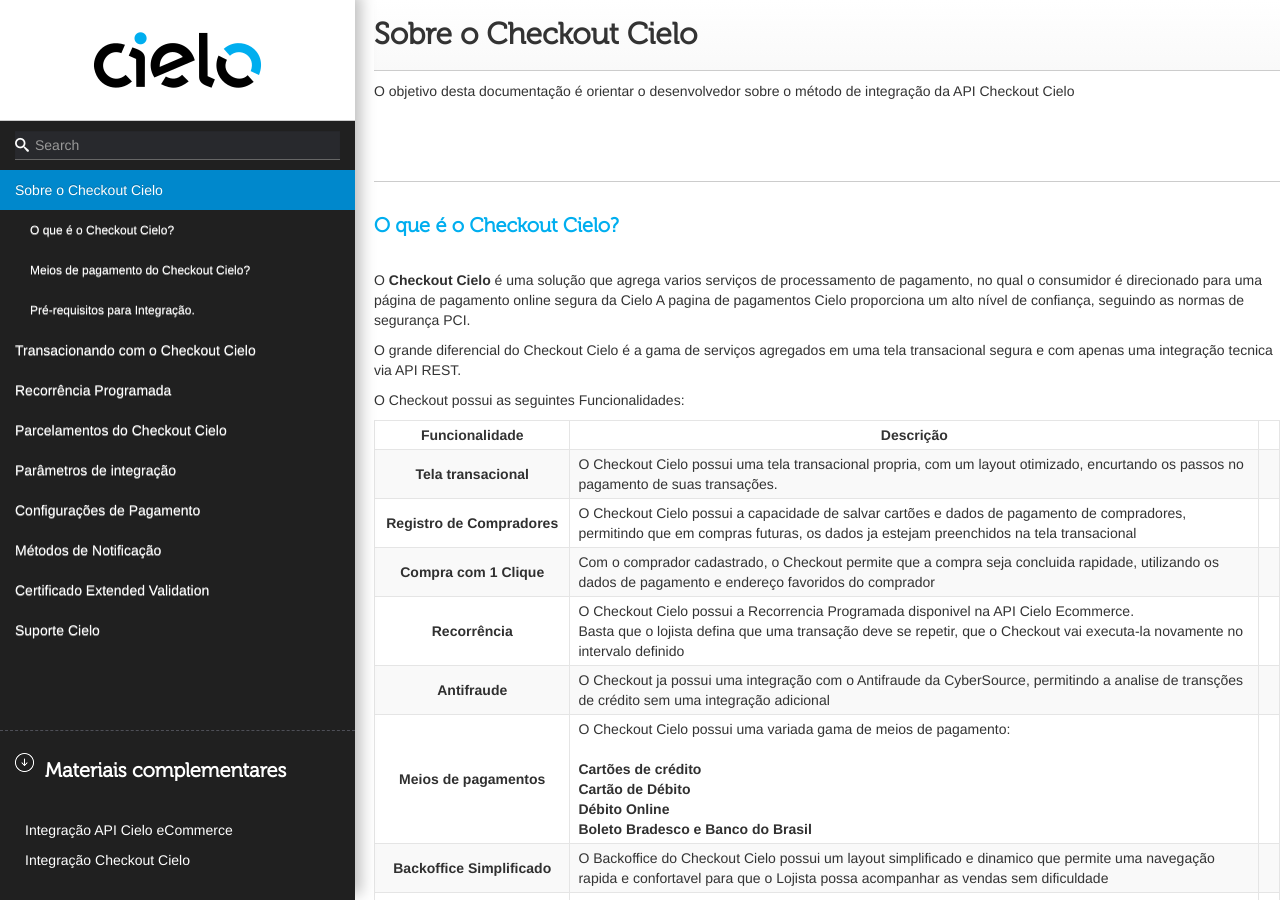
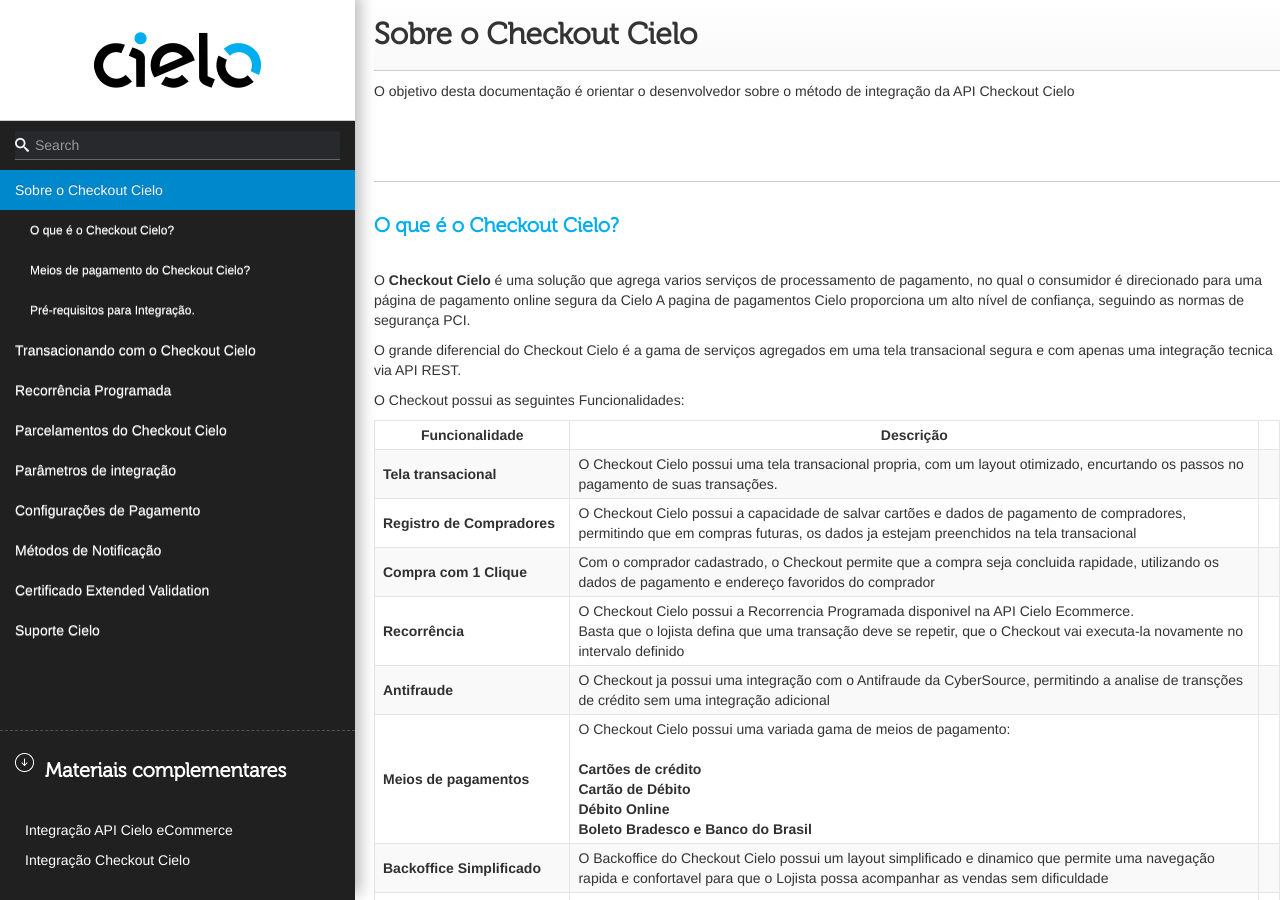
Before and after one commit to DeveloperCielo/Tutorial, a Jekyll site: the page built from _posts/2017-08-25-Checkout.md, in a window 1280 px wide and 900 px high. Built offline with Jekyll 4.4.1, drawn with Linux system fonts in a browser that asks for light colours; some web fonts are replaced.

Commit message:
Correção na formatação do documento

````diff
--- a/_posts/2017-08-25-Checkout.md
+++ b/_posts/2017-08-25-Checkout.md
@@ -8,11 +8,9 @@
     - <a href='/Checkout-Cielo/'>Integração Checkout Cielo</a>
 ---
 
-
 # Sobre o Checkout Cielo
 O objetivo desta documentação é orientar o desenvolvedor sobre o método de integração da API Checkout Cielo
 
-
 ## O que é o Checkout Cielo?
 
 O **Checkout Cielo** é uma solução que agrega varios serviços de processamento de pagamento, no qual o consumidor é direcionado para uma página de pagamento online segura da Cielo
@@ -23,19 +21,18 @@
 O Checkout possui as seguintes Funcionalidades:
 
 |Funcionalidade|Descrição|
-|:------------:|---------|
-|**Tela transacional**|O Checkout Cielo possui uma tela transacional propria, com um layout otimizado, encurtando os passos no pagamento de suas transações. <br> |
+|---|---|
+|**Tela transacional**|O Checkout Cielo possui uma tela transacional propria, com um layout otimizado, encurtando os passos no pagamento de suas transações. <br>|
 |**Registro de Compradores**|O Checkout Cielo possui a capacidade de salvar cartões e dados de pagamento de compradores, permitindo que em compras futuras, os dados ja estejam preenchidos na tela transacional|
-|**Compra com 1 Clique**|Com o comprador cadastrado, o Checkout permite que a compra seja concluida rapidade, utilizando os dados de pagamento e endereço favoridos do comprador |
-|**Recorrência**|O Checkout Cielo possui a Recorrencia Programada disponivel na API Cielo Ecommerce. <br> Basta que o lojista defina que uma transação deve se repetir, que o Checkout vai executa-la novamente no intervalo definido |
+|**Compra com 1 Clique**|Com o comprador cadastrado, o Checkout permite que a compra seja concluida rapidade, utilizando os dados de pagamento e endereço favoridos do comprador|
+|**Recorrência**|O Checkout Cielo possui a Recorrencia Programada disponivel na API Cielo Ecommerce. <br> Basta que o lojista defina que uma transação deve se repetir, que o Checkout vai executa-la novamente no intervalo definido|
 |**Antifraude**|O Checkout ja possui uma integração com o Antifraude da CyberSource, permitindo a analise de transções de crédito sem uma integração adicional|
 |**Meios de pagamentos**|O Checkout Cielo possui uma variada gama de meios de pagamento: <br><br> **Cartões de crédito** <br> **Cartão de Débito**<br>**Débito Online**<br>**Boleto Bradesco e Banco do Brasil**<br>|
 |**Backoffice Simplificado**|O Backoffice do Checkout Cielo possui um layout simplificado e dinamico que permite uma navegação rapida e confortavel para que o Lojista possa acompanhar as vendas sem dificuldade|
-|**Relatórios transacionais**|Dentro do Backoffice, é possivel gerar relatorios transancionais que facilitam a administração de suas vendas: <br><br> **Relatório de Recorrências** <br> **Relatório de compradores**<br>**Extrato de vendas**<br>**Relatório de vendas**<br>| |
+|**Relatórios transacionais**|Dentro do Backoffice, é possivel gerar relatorios transancionais que facilitam a administração de suas vendas: <br><br> **Relatório de Recorrências** <br> **Relatório de compradores**<br>**Extrato de vendas**<br>**Relatório de vendas**<br>||
 |**Integração com Botão e QR Code**|Sem integração técnica ou o programação, o Checkout disponibiliza uma integração que torna possivel realizar a criação de um link gerador de pedidos apenas com um cadastro de produtos dentro do Backoffice Checkout.|
 |**Integração com Plataformas Ecommerce**|Possui integração com a Loja Virtual Terra e outras plataformas, ja estando presente nos principais plataformas ecommerce do mercado brasileiro|
 
-
 O Checkout Cielo é uma funcionalidade indicada para:
 
 * **Sites com Carrinhos de compra**: quando houver um “carrinho de compras”  a ser enviado, ou seja, no caso do consumidor navegar pelo site e escolher 1 ou mais produtos a fim de finalizar a compra.
@@ -47,40 +44,40 @@
 
 **Cartão de Crédito
 
-| Bandeira         | Crédito à vista | Crédito parcelado Loja | Débito | Voucher |
-|------------------|-----------------|------------------------|--------|---------|
-| Visa             | Sim             | Sim                    | Sim    | Não     |
-| MasterCard       | Sim             | Sim                    | Sim    | Não     |
-| American Express | Sim             | Sim                    | Não    | Não     |
-| Elo              | Sim             | Sim                    | Não    | Não     |
-| Diners Club      | Sim             | Sim                    | Não    | Não     |
-| Discover         | Sim             | Não                    | Não    | Não     |
-| JCB              | Sim             | Sim                    | Não    | Não     |
-| Aura             | Sim             | Sim                    | Não    | Não     |
+|Bandeira|Crédito à vista|Crédito parcelado Loja|Débito|Voucher|
+|---|---|---|---|---|
+|Visa|Sim|Sim|Sim|Não|
+|MasterCard|Sim|Sim|Sim|Não|
+|American Express|Sim|Sim|Não|Não|
+|Elo|Sim|Sim|Não|Não|
+|Diners Club|Sim|Sim|Não|Não|
+|Discover|Sim|Não|Não|Não|
+|JCB|Sim|Sim|Não|Não|
+|Aura|Sim|Sim|Não|Não|
 
 **OBS**: Limite maximo de parcelas do Checkout Cielo é 12X.
 
 **Cartão de Débito**
 
-| Bandeira        |Banco           |
-|-----------------|----------------|
+|Bandeira|Banco|
+|---|---|
 |Visa|Bradesco<br>Banco do Brasil<br>HSBC<br>Santander<br>Itaú<br>BRB<br>Safra<br>Banco da Amazônia<br>Sicredi<br>Banco do Espirito Santo<br>Banco do Nordeste<br>Mercantil<br>|
 |Mastercard|Banco do Brasil<br>Santander<br>Itaú<br>BRB<br>Sicredi<br>Bancoob<br>CitiBank<br>|
 
 **Boleto**
 
-| Banco           | Tipo           |
-|-----------------|----------------|
-| Bradesco        | Não registrado |
-| Bradesco        | Registrado SPS |
-| Banco do Brasil | Não registrado |
+|Banco|Tipo|
+|---|---|
+|Bradesco|Não registrado|
+|Bradesco|Registrado SPS|
+|Banco do Brasil|Não registrado|
 
 **Débito Online**
 
-| Banco           |
-|-----------------|
-| Bradesco        |
-| Banco do Brasil |
+|Banco|
+|---|
+|Bradesco|
+|Banco do Brasil|
 
 ## Pré-requisitos para Integração.
 
@@ -88,22 +85,19 @@
 
 1. O cadastro da loja deve estar ativo junto à Cielo.
 
-
 2. Deve-se definir um timeout adequado nas requisições HTTP à Cielo; recomendamos 30 segundos.
 
-
 3. O certificado Root da entidade certificadora (CA) de nosso Web Service deve estar cadastrado na Truststore a ser utilizada. Como nossa certificadora é de ampla aceitação no mercado, é provável que ela já esteja registrada na Truststore do próprio sistema operacional. Veja a seção [Certificado Extended Validation](#certificado-extended-validation) para mais informações.
 
-
 4. Navegadores suportados (Visualização Compradores e Lojistas):
 
-| Navegador         | Versão               |
-|-------------------|----------------------|
-| Chrome            | V40.0 ou posterior   |
-| FireFox           | V34.0.5 ou posterior |
-| Internet Explorer | 10 ou superior       |
-| Safari (MAC/iOS)  | 7 ou posterior       |
-| Opera             | V26 ou posterior     |
+|Navegador|Versão|
+|---|---|
+|Chrome|V40.0 ou posterior|
+|FireFox|V34.0.5 ou posterior|
+|Internet Explorer|10 ou superior|
+|Safari (MAC/iOS)|7 ou posterior|
+|Opera|V26 ou posterior|
 
 Para que os compradores obtenham a melhor experiência do Checkout Cielo, recomendamos baixar a última versão dos navegadores mencionados acima.
 
@@ -123,12 +117,6 @@
 * O sistema operacional e a versão utilizada no computador.
 * Uma captura de tela do problema.
 
-
-
-
-
-
-
 # Transacionando com o Checkout Cielo
 
 Nesta documentação estão descritas todas as funcionalidades da integração da API Checkout Cielo, os parâmetros técnicos e principalmente os códigos de exemplos para facilitar o seu desenvolvimento.
@@ -138,11 +126,9 @@
 |Tipo|Descrição|
 |-|-|
 |**API**|É utilizada uma Integração via API que permite o lojista enviar o **"Carrinho de compras"** do seu site com todos os dados que ele deseja apresentar na tela transacional. <br> Neste tipo de integração o lojista possui maior controle sobre como o pedido será gerado.|
-|**Botão <br>/ QR Code <br>/ Link**|Dentro do Backoffice do Checkout Cielo, é possivel registrar um produto ou grupo de produtos que vão gerar um Link capaz de criar varias telas de pagamento. Esse modelo é usado para pagamentos por redes sociais, campanhas promocionais ou Vendas via QR Code. Nessa categoria o lojista possui menos controle sobre como os pedidos serão apresentados ou gerados na tela transacional |
-
+|**Botão <br>/ QR Code <br>/ Link**|Dentro do Backoffice do Checkout Cielo, é possivel registrar um produto ou grupo de produtos que vão gerar um Link capaz de criar varias telas de pagamento. Esse modelo é usado para pagamentos por redes sociais, campanhas promocionais ou Vendas via QR Code. Nessa categoria o lojista possui menos controle sobre como os pedidos serão apresentados ou gerados na tela transacional|
 
 ![Fluxo de integração Checkout Cielo](/images/fluxo-checkout.svg)
-
 
 ## Fluxo de integração
 
@@ -161,9 +147,6 @@
 5. A loja avisa ao cliente que o processo foi concluído e que ele receberá mais informações sobre a compra e o pagamento por e-mail.
 6. O Checkout Cielo envia o POST de notificação para a URL de Notificação, configurada no Backoffice
 7. A loja processa o pedido de compra utilizando os dados do POST de notificação e, se a transação estiver autorizada, libera o pedido.
-
-
-
 
 ## Modo de teste do Checkout Cielo
 
@@ -240,7 +223,6 @@
 ![Transações de teste](/images/checkout-cielo-modo-teste-transacoes-de-teste-cancelamento.png)
 
 <aside class="notice">É muito importante que ao liberar sua loja para a realização de vendas para seus clientes que ela não esteja em modo de teste. Transações realizadas nesse ambiente poderão ser finalizadas normalmente, mas não serão descontadas do cartão do cliente e não poderão ser “transferidas” para o ambiente de venda padrão.</aside>
-
 
 ## VIA API
 
@@ -344,7 +326,6 @@
 }
 ```
 
-
 #### Cabeçalho HTTP
 
 |Campo|Tipo|Obrigatório|Tamanho|Descrição|
@@ -400,13 +381,6 @@
 
 * **Antes da exibição da tela de Checkout** - Significa que houve algum dado erra do no envio da transação. Dados obrigatórios podem estar faltando ou no formato invalido. Aqui o lojista sempre vai receber um e-mail informando o que deu errado;
 * **Depois da Exibição da tela de Checkout (quando a venda é finalizada)** - Significa que há algum impedimento de cadastro que limita a venda. Coisas como afiliação bloqueada, erro nos dados salvos no cadastro ou até problemas no próprio checkout.
-
-
-
-
-
-
-
 
 ## VIA BOTÃO / QR CODE
 
@@ -461,14 +435,6 @@
 
 Cada botão possui um código único que só permite comprar aquele determinado produto nas condições de preço e frete cadastrado. Portanto, um fraudador não consegue alterar nenhuma destas informações na hora de submeter a compra, pois o Checkout Cielo vai buscar todos os dados do produto no cadastro do [Backoffice Cielo Checkout](http://developercielo.github.io/Checkout-Backoffice/), e valerão os dados do cadastro.
 
-
-
-
-
-
-
-
-
 # Recorrência Programada
 
 A Recorrência é um processo de agendamento automático de transações de crédito, ou seja, é uma transação que se repetirá automaticamente, sem a necessidade do comprador acessar a tela transacional, de acordo com as regras definidas no momento do agendamento.
@@ -481,8 +447,8 @@
 
 |Tipo|Descrição|
 |---|---|
-|**Parceladas**| Se trata de uma transação dividida em vários meses. O valor total da venda compromete o limite do cartão de crédito do comprador independentemente do valor da parcela inicial (ver exemplo abaixo). O lojista recebe o valor da venda parceladamente e não corre o risco de uma das parcelas ser negada.<br><br> **EX**: Venda de R$1.000,00 parcelado em 2 vezes. Apesar de o comprador pagar apenas R$500,00 na primeira parcela, o valor do limite de crédito consumido é o integral, ou seja, R$1.000,00. Se o limite do cartão for inferior ou o montante não estiver liberado, a R$1.000,00 a transação será negada|
-|**Recorrentes**| São transações diferentes realizadas no mesmo cartão em momentos previamente agendados. A primeira venda agenda as futuras vendas a partir de um intervalo de tempo pré definido (ver exemplo abaixo).  A cada intervalo haverá uma cobrança no cartão de crédito. O pagamento recorrente bloqueia do limite do cartão apenas o valor debitado na data da primeira venda recorrente e do valor total da venda.<br><br> **EX**: Venda de R$ 1.000,00 em 15/01/2015, com recorrência mensal e data final em 01/06/2015. Todo dia 15 haverá uma nova cobrança de R$1.000,00 no cartão do comprador, se repetindo até 15/05/2015, última data válida antes da data final.|
+|**Parceladas**|Se trata de uma transação dividida em vários meses. O valor total da venda compromete o limite do cartão de crédito do comprador independentemente do valor da parcela inicial (ver exemplo abaixo). O lojista recebe o valor da venda parceladamente e não corre o risco de uma das parcelas ser negada.<br><br> **EX**: Venda de R$1.000,00 parcelado em 2 vezes. Apesar de o comprador pagar apenas R$500,00 na primeira parcela, o valor do limite de crédito consumido é o integral, ou seja, R$1.000,00. Se o limite do cartão for inferior ou o montante não estiver liberado, a R$1.000,00 a transação será negada|
+|**Recorrentes**|São transações diferentes realizadas no mesmo cartão em momentos previamente agendados. A primeira venda agenda as futuras vendas a partir de um intervalo de tempo pré definido (ver exemplo abaixo).  A cada intervalo haverá uma cobrança no cartão de crédito. O pagamento recorrente bloqueia do limite do cartão apenas o valor debitado na data da primeira venda recorrente e do valor total da venda.<br><br> **EX**: Venda de R$ 1.000,00 em 15/01/2015, com recorrência mensal e data final em 01/06/2015. Todo dia 15 haverá uma nova cobrança de R$1.000,00 no cartão do comprador, se repetindo até 15/05/2015, última data válida antes da data final.|
 
 ## Via API
 
@@ -490,7 +456,6 @@
 
 * **Intervalo** – padrão de repetição e intervalo de tempo entre cada transação. Esse intervalo temporal entre as transações podem ser: Mensal, Bimestral, Trimestral, Semestral e Anual.
 * **Data de encerramento** – Data que o processo de recorrência deixa de ocorrer.
-
 
 ```
 "Payment": {
@@ -507,8 +472,6 @@
 |Campo|Tipo|Obrigatório|Tamanho|Descrição|
 |---|---|---|---|---|
 |**RecurrentPayment**|[RecurrentPayment](#recurrentpayment)|Condicional|Objeto necessário para pagamentos recorrentes|
-
-
 
 #### Requisição
 
@@ -591,8 +554,6 @@
 }
 ```
 
-
-
 ## Botão de recorrência
 
 Uma maneira de realizar a recorrência dentro do Checkout é criar um botão recorrente.
@@ -1200,8 +1161,6 @@
 
 <aside class="notice">O consumidor não poderá alterar o endereço de entrega na tela do Checkout Cielo</aside>
 
-
-
 # Métodos de Notificação
 
 ## URLs do Checkout
@@ -1214,10 +1173,6 @@
 * **URL de Notificação** – Ao finalizar uma transação é enviado um POST HTTP com todos os dados da venda para a URL de Notificação, previamente cadastrada no [Backoffice Checkout Cielo](/Checkout-Backoffice/). **O POST de notificação é enviado apenas no momento que a transação é finalizada, independentemente se houve alteração do status da transação**. A URL deve conter uma página preparada para o receber os parâmetros  nos formatos definidos na tabela [Parâmetros para integração com POST de notificação](#parâmetros-para-integração-com-post-de-notificação) via a linguagem/modulo com o qual seu site foi desenvolvido, que receberá o POST HTTP.
 * **URL de Mudança de Status** – Quando um pedido tiver seu status alterado, será enviando um post HTTP para a URL de Mudança de Status, previamente cadastrada no [Backoffice Checkout Cielo](/Checkout-Backoffice/). O POST de mudança de status não contem dados do carrinho, apenas dados de identificação do pedido. A URL deve conter uma pagina preparada para o receber os parâmetros  nos formatos definidos na tabela [Parâmetros para integração com o POST de Mudança de Status](#parâmetros-para-integração-com-post-de-mudança-de-status) via a linguagem/modulo com o qual seu site foi desenvolvido.
 
-
-
-
-
 ## URL de Retorno
 
 Ao finalizar uma transação, o comprador final poderá ser redirecionado para a URL de retorno. Ao clicar no botão “VOLTAR” na tela de comprovante de vendas, o comprador será direcionando para a URL de retorno previamente cadastrada no Backoffice ou enviada via contrato na API, ou seja, o Checkout Cielo disponibiliza duas opções para configurar a URL de retorno:
@@ -1244,10 +1199,6 @@
 * A URL de Retorno via contrato está disponível apenas na integração via API.
 * Caso uma URL de retorno seja enviada vai API, ela terá prioridade sobre a URL cadastrada no Backoffice.
 * Na integração Checkout Cielo via Botão, só é possível usar a opção de URL de retorno via backoffice.
-
-
-
-
 
 ## URL de Notificação
 
@@ -1339,10 +1290,6 @@
 
 Obs.: Caso a loja envie o retorno diferente de sucesso o Checkout Cielo realiza 3 novas tentativas de envio da notificação com intervalo de 1 hora. Caso a confirmação não ocorra, novos POSTs não serão realizadas para a mesma transação.
 
-
-
-
-
 ## URL de Mudança de Status
 
 A URL de Mudança de Status é a que a Cielo utilizará para notificar a loja sobre as mudanças de status das transações. Uma mudança de status, de Autorizado para Cancelado, por exemplo, pode ocorrer a qualquer momento. Se o administrador da loja cancelar um pedido no Backoffice Cielo, então a Cielo enviará para a URL de Mudança de Status uma notificação semelhante a enviada para a URL de notificação. A única diferença dessa notificação é que não conterá os dados do carrinho, mas apenas do pedido e o novo status da autorização.
@@ -1358,7 +1305,6 @@
 <aside class="notice">Nesse modo de notificação, não há diferença entre os posts de notificação e mudança de Status.</aside>
 
 ![Fluxo JSON](/images/fluxo-json.jpg)
-
 
 **Parâmetros para integração com POST de Mudança de Status**
 
@@ -1388,67 +1334,6 @@
 
 ![Reenvio de notificação](/images/checkout-reenviar-notificacao.png)
 
-
-
-
-
-
-
-
-
-
-
-
-
-
-
-
-
-
-
-
-
-
-
-
-
-
-
-
-
-
-
-
-
-
-
-
-
-
-
-
-
-
-
-
-
-
-
-
-
-
-
-
-
-
-
-
-
-
-
-
-
-
 # Certificado Extended Validation
 
 ## O que é Certificado SSL?
@@ -1578,13 +1463,6 @@
 #### 9o Passo:
 
 Repita o mesmo procedimento para os 3 arquivos enviados.
-
-
-
-
-
-
-
 
 # Suporte Cielo
 
````
Also changed, not shown: _posts/2016-08-18-FAQ-API-3.0.md (+0 -13 lines), _posts/2017-07-07-Backoffice-3.0.md (+2 -2 lines), _posts/2017-07-26-Postman.md (+8 -13 lines).
